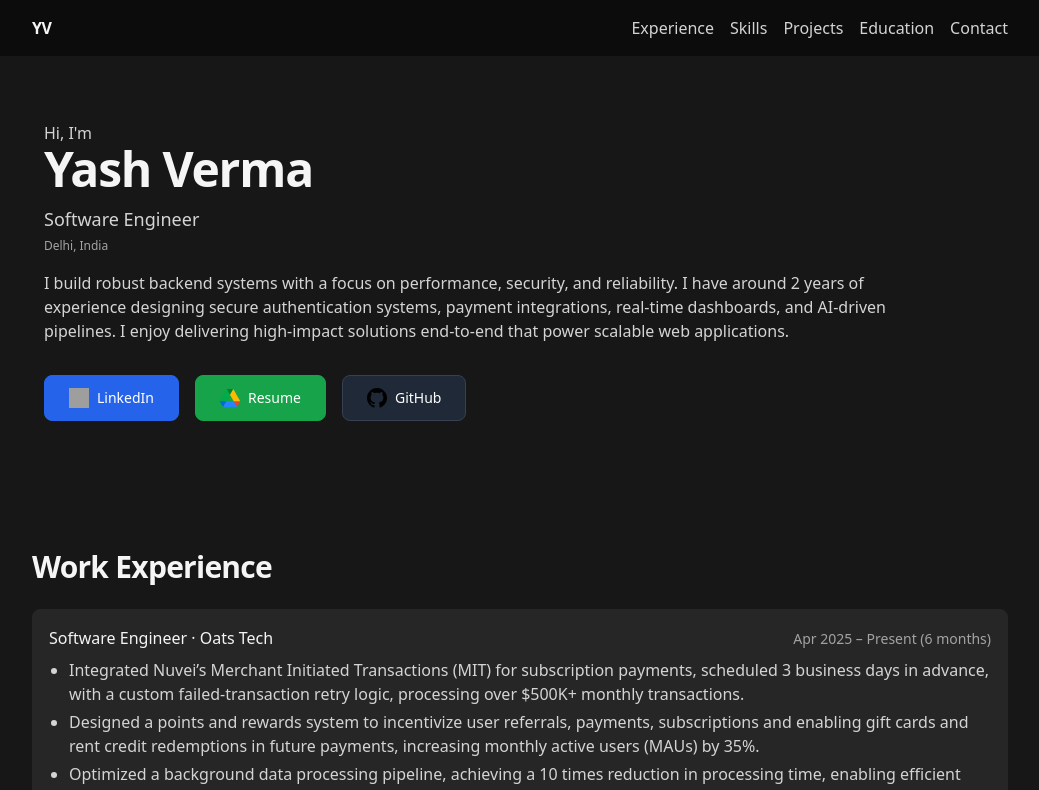
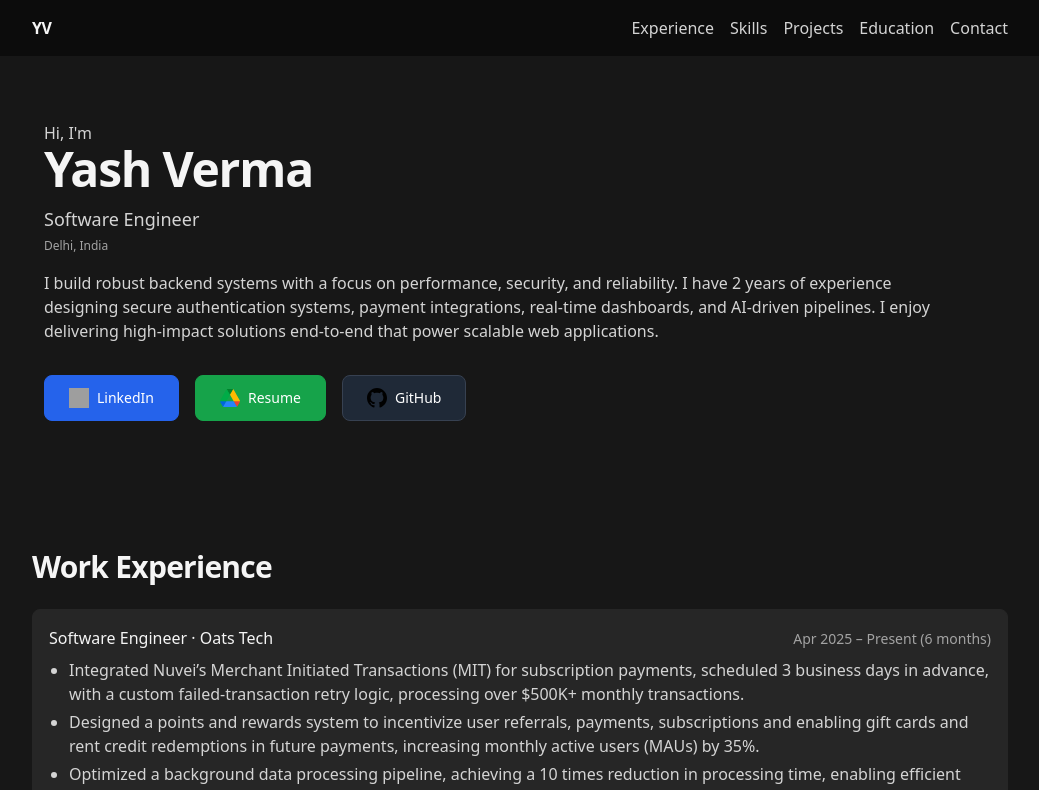
Before and after one commit to yashverma03/portfolio, a React (Vite) app in the folder frontend/: page / in a window 1280 px wide. Shown: the top 790 px of the page, without its empty margins (120-1159 px from the left). Built offline with nearby package versions, Linux system fonts and the light colour scheme; grey boxes are pictures that could not be loaded.

Commit message:
chore: refine experience description in Hero component for clarity

```diff
--- a/frontend/src/pages/Home/Hero/Hero.tsx
+++ b/frontend/src/pages/Home/Hero/Hero.tsx
@@ -14,7 +14,7 @@ const Hero = () => {
           <p className={styles.location}>Delhi, India</p>
           <p className={styles.description}>
             I build robust backend systems with a focus on performance, security, and reliability. I
-            have around 2 years of experience designing secure authentication systems, payment
+            have 2 years of experience designing secure authentication systems, payment
             integrations, real-time dashboards, and AI-driven pipelines. I enjoy delivering
             high-impact solutions end-to-end that power scalable web applications.
           </p>
```
